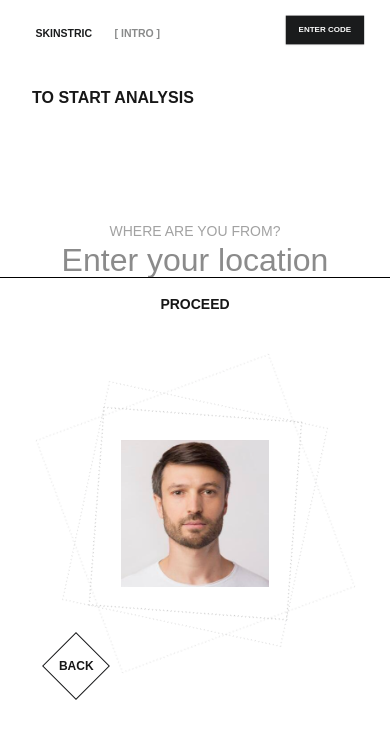
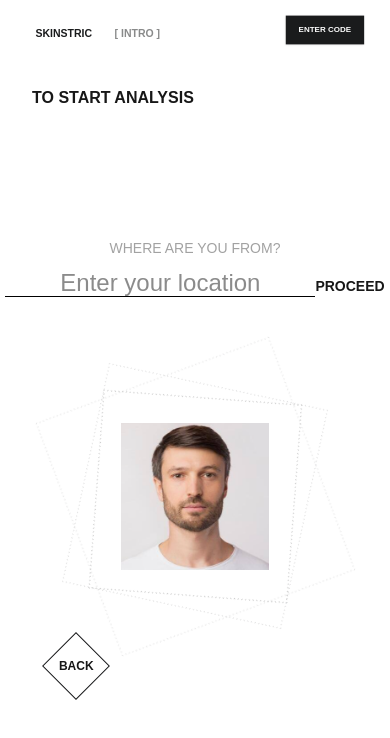
Before and after one commit to jkarnwie2000/julius-skinstric-project, a Next.js app: page /photo in a window 390 px wide. Shown: the top 738 px of the page. Built offline with nearby package versions, Linux system fonts and the light colour scheme.

Commit message:
Refine photo page layout

```diff
--- a/app/photo/page.tsx
+++ b/app/photo/page.tsx
@@ -92,7 +92,7 @@ if (
     value={location}
     onChange={(event) => setLocation(event.target.value)}
     placeholder="Enter your location"
-    className="text-center text-[clamp(32px,3.125vw,60px)] leading-[1.07] outline-none border-b border-black"
+    className="text-center text-[clamp(24px,3.125vw,60px)] leading-[1.07] outline-none border-b border-black"
   />
 
   {error && <p className="mt-2 text-sm text-red-600">{error}</p>}
--- a/app/testing/page.tsx
+++ b/app/testing/page.tsx
@@ -51,7 +51,7 @@ return (
     value={name}
     onChange={(event) => setName(event.target.value)}
     placeholder="Introduce Yourself"
-    className="w-[min(417px,80vw)] text-center text-[clamp(32px,3.125vw,60px)] leading-[1.07] outline-none border-b border-black"
+    className="w-[min(417px,80vw)] text-center text-[clamp(24px,3.125vw,60px)] leading-[1.07] outline-none border-b border-black"
   />
 
   {error && <p className="mt-2 text-sm text-red-600">{error}</p>}
```
